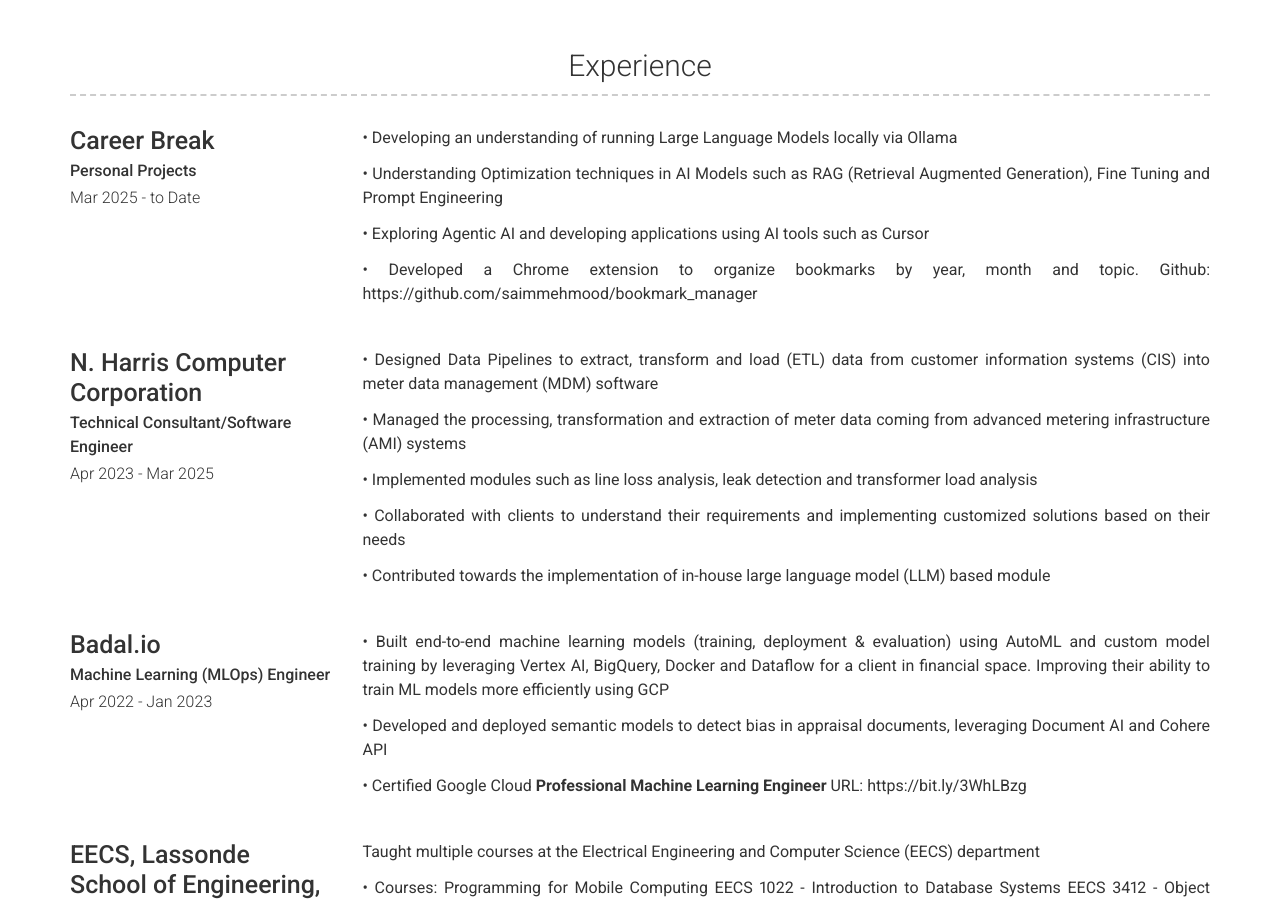
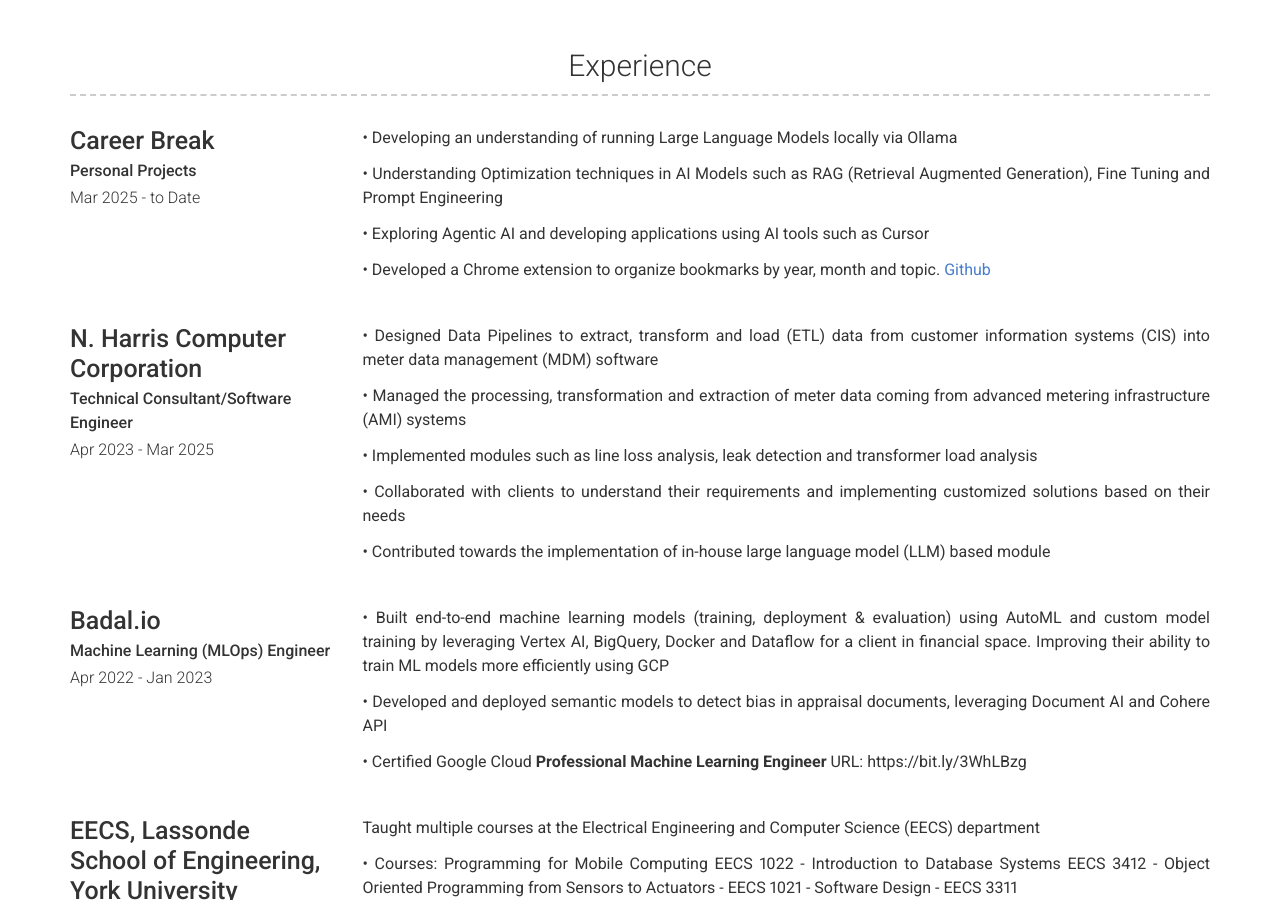
Before and after one commit to saimmehmood/saimmehmood.github.io, a Jekyll site: the page built from index.md, in a window 1280 px wide and 900 px high, scrolled down 991 px. Built offline with Jekyll 4.4.1, drawn with Linux system fonts in a browser that asks for light colours; nearby versions of some CDN libraries.

Commit message:
fixing formatting may 29, 2025 2:18 PM

```diff
--- a/_data/experience.yml
+++ b/_data/experience.yml
@@ -12,7 +12,8 @@
 
     • Exploring Agentic AI and developing applications using AI tools such as Cursor
 
-    • Developed a Chrome extension to organize bookmarks by year, month and topic. Github: https://github.com/saimmehmood/bookmark_manager
+    • Developed a Chrome extension to organize bookmarks by year, month and topic.
+    [Github](https://github.com/saimmehmood/bookmark_manager)
 
 - layout: left
   company: N. Harris Computer Corporation
```
